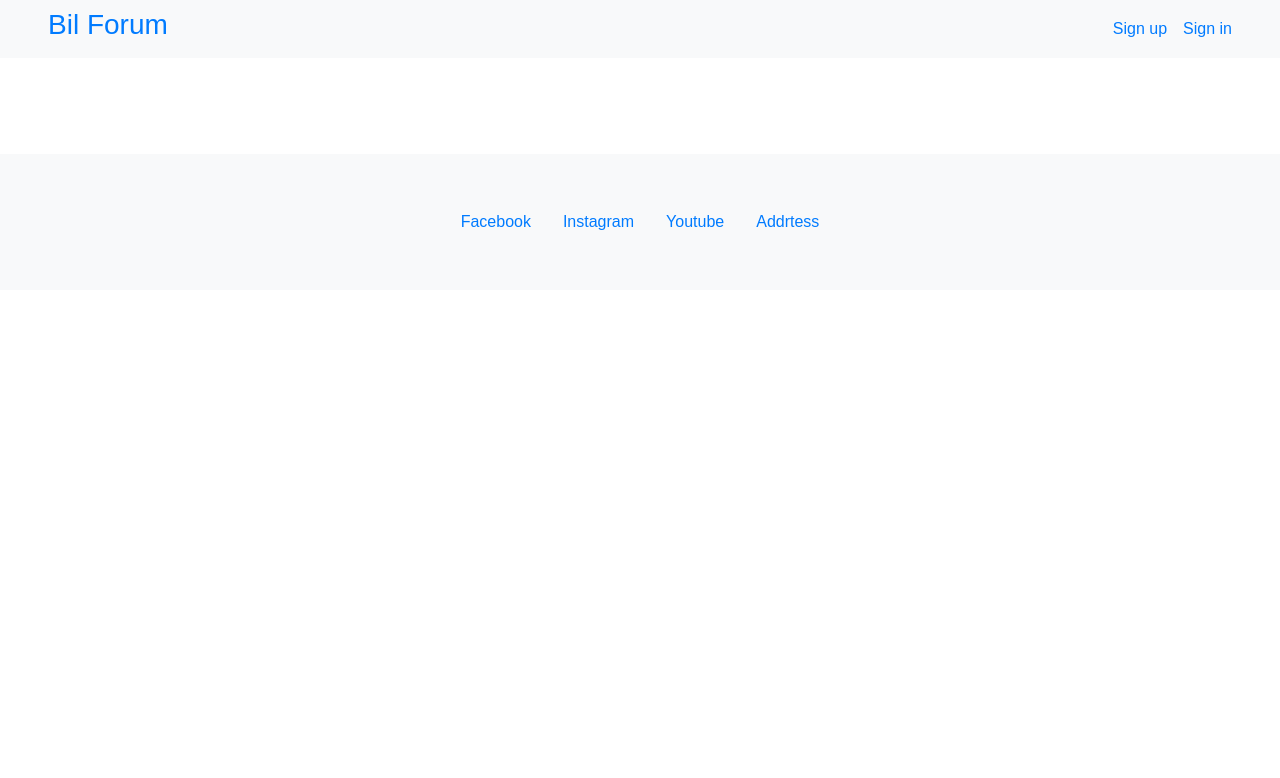
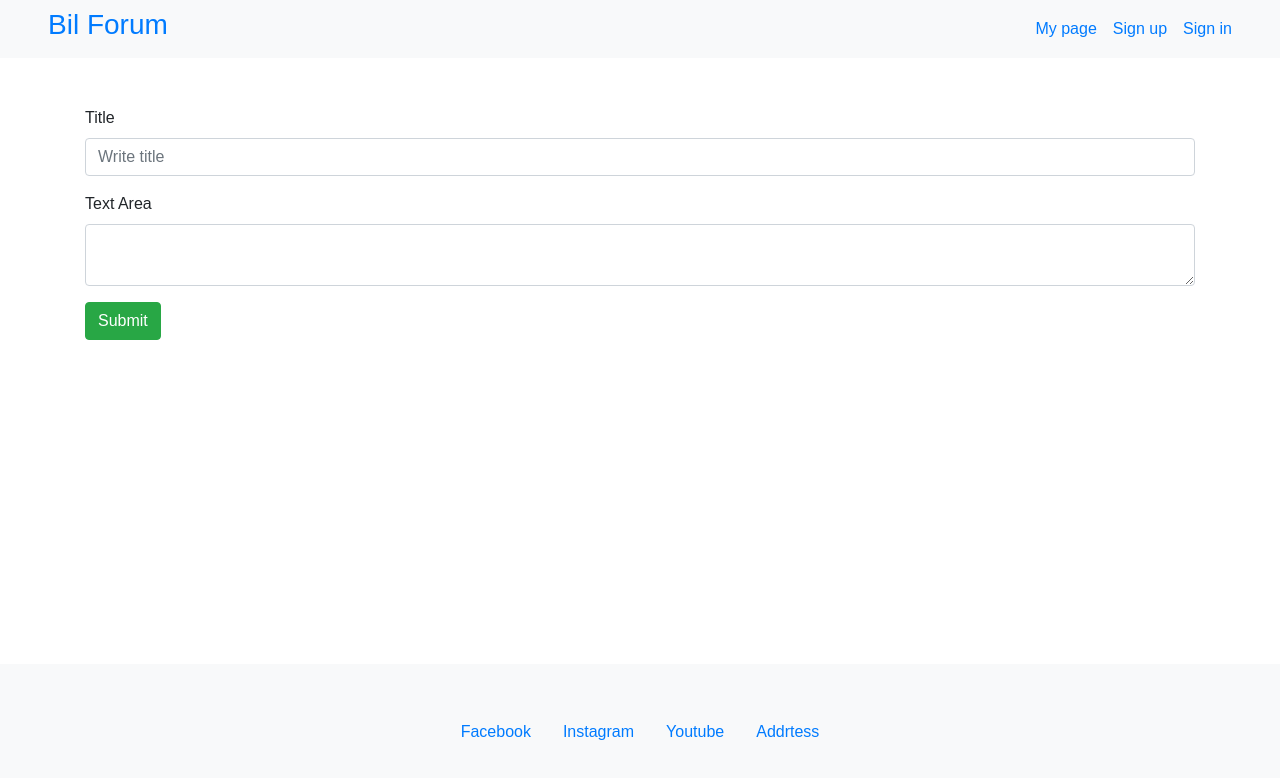
Before and after one commit to khajehabdollahi/bilforum, a React (Create React App) app: page /mypage in a window 1280 px wide. Shown: the top 778 px of the page. Built offline with nearby package versions, Linux system fonts and the light colour scheme; no server answers.

Commit message:
everyone can send text

```diff
--- a/src/App.css
+++ b/src/App.css
@@ -18,6 +18,12 @@ font-family: 'Rajdhani', sans-serif;
   color: white;
 }
 
-.thread-details{
+.App{
+  display: flex;
+  min-height: 100vh;
+  flex-direction: column;
+}
 
+.content {
+  flex: 1;
 }
--- a/src/App.js
+++ b/src/App.js
@@ -2,6 +2,7 @@ import './App.css';
 import TopNavbar from './components/Navbar'
 import Footer from './components/Footer'
 import Home from './pages/Home'
+import MyPage from './pages/MyPage'
 import Register from './components/Register'
 import Login from './components/Login'
 import ForumContextProvider from './contexts/ForumContextProvider'
@@ -15,12 +16,15 @@ function App() {
       <Router>
       <TopNavbar />
         <ForumContextProvider>
+          <div className="content">
           <Switch>
             <Route exact path="/" component={Home} />
             <Route exact path="/signup" component={Register} />
             <Route exact path="/signin" component={Login} />
+            <Route exact path="/mypage" component={MyPage} />
             <Route exact path="/:id" component={ForumDetails} />
-          </Switch>
+            </Switch>
+            </div>
         </ForumContextProvider>
         <Footer/>
         </Router>
--- a/src/components/Navbar.js
+++ b/src/components/Navbar.js
@@ -11,7 +11,10 @@ const TopNavbar = (props) => {
         <Link className="nav-brand" to="/"><h3>Bil Forum</h3></Link>
         <NavbarToggler onClick={toggle} />
         <Collapse isOpen={isOpen} navbar>
-          <Nav className="ml-auto" navbar>
+        <Nav className="ml-auto" navbar>
+            <NavItem className="mr-lg-3">
+              <Link to="/mypage" >My page</Link>
+            </NavItem>
             <NavItem className="mr-lg-3">
               <Link to="/signup" >Sign up</Link>
             </NavItem>
--- a/src/pages/ForumDetails.js
+++ b/src/pages/ForumDetails.js
@@ -46,11 +46,11 @@ const ForumDetails = (props) => {
           <FormGroup>
             <Label for="exampleEmail">Title</Label>
               <Input type="text" name="text" id="exampleEmail" placeholder="Write title"
-                defaultValue={forum.title} onChange={e=>setEditTitle(e.target.value)}/>
+                defaultValue={forum.title} onChange={e=>setEditTitle(e.target.value)} required/>
           </FormGroup>
           <FormGroup>
             <Label for="exampleText">Text Area</Label>
-            <Input type="textarea" name="text" id="exampleText" defaultValue={forum.text}  onChange={e=>setEditText(e.target.value)}/>
+            <Input type="textarea" name="text" id="exampleText" defaultValue={forum.text}  onChange={e=>setEditText(e.target.value)} required/>
           </FormGroup>
           <Button className="btn-success">Submit</Button>
           </Form>
@@ -62,9 +62,9 @@ const ForumDetails = (props) => {
   const dispForumDetails = () => {
     return (
         <Col key={"key"+forum.id}>
-          <h1 className="text-secondary">Ttitle:<span className="text-info"> {forum.title} </span></h1>
+          <h4 className="text-secondary">Ttitle:<span className="text-info"> {forum.title} </span></h4>
         <p>{ forum.writer }</p>
-        <p className="mt-3">{forum.text}</p>
+        <p className="mt-3" style={{fontSize: "18px"}}>{forum.text}</p>
         <div className="mt-5">
           <Button color="success" className="mr-2">Comment</Button>
           <Button color="primary" className="mr-2" onClick={toggle}>Edit</Button>
--- a/src/pages/Home.js
+++ b/src/pages/Home.js
@@ -12,7 +12,7 @@ const Home = () => {
       return (
         forums.map((forum, index) => {
           return (
-            <Container className="bg-dark text-light">
+
             <div key={"res" + index + forum.id}>
             <Row className="bg-warning text-danger">
              <Link to={`/${forum.id}`} onClick={() => getForumTextById(forum.id)}>
@@ -27,7 +27,7 @@ const Home = () => {
               </Link>
             </Row>
             </div>
-            </Container>
+
           )
         })
       )
--- /dev/null
+++ b/src/pages/MyPage.js
@@ -0,0 +1,62 @@
+import React, { useContext, useEffect, useState } from 'react';
+import { ForumContext } from '../contexts/ForumContextProvider';
+import { Container, Row, Col, Button, Form, FormGroup, Input, Label, Fade } from 'reactstrap';
+
+const MyPage = (props) => {
+
+  const [fadeIn, setFadeIn] = useState(false);
+  const toggle = () => setFadeIn(!fadeIn);
+  const { forum } = useContext(ForumContext);
+  const [title, setTitle] = useState('')
+  const [text, setText] = useState('')
+
+
+
+  const submitForum = (e) => {
+    e.preventDefault();
+
+    fetch('/api/forums', {
+      method: 'POST',
+      headers: {
+        'Content-type': 'application/json'
+      },
+      body: JSON.stringify({title, text})
+    })
+      .then(res => {
+        if (res.ok) {
+          setTitle('')
+          setText('')
+          props.history.push('/')
+        }
+    })
+  }
+
+  const showForm = () => {
+    return (
+      <Row className="mt-5">
+        <Col>
+        <Form onSubmit={submitForum}>
+          <FormGroup>
+            <Label for="exampleEmail">Title</Label>
+              <Input type="text" name="text" id="exampleEmail" placeholder="Write title"
+                value={title} onChange={e=>setTitle(e.target.value)} required/>
+          </FormGroup>
+          <FormGroup>
+            <Label for="exampleText">Text Area</Label>
+            <Input type="textarea" name="text" id="exampleText" value={text}  onChange={e=>setText(e.target.value)} required/>
+          </FormGroup>
+          <Button className="btn-success">Submit</Button>
+          </Form>
+        </Col>
+      </Row>
+    )
+  }
+
+  return (
+    <Container>
+      {showForm()}
+    </Container>
+  )
+}
+
+export default MyPage
```
Also changed, not shown: 2 other files (tests, documents, lock files or other folders).
